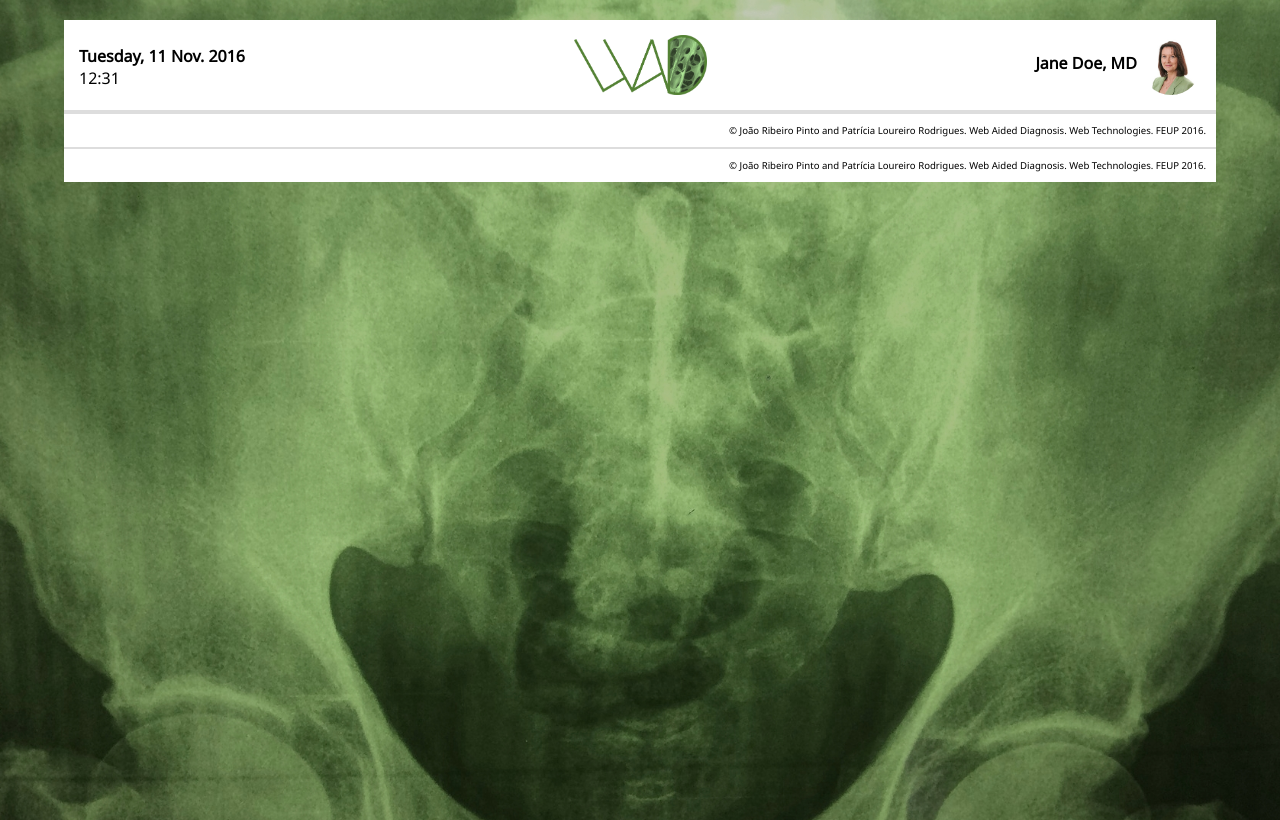
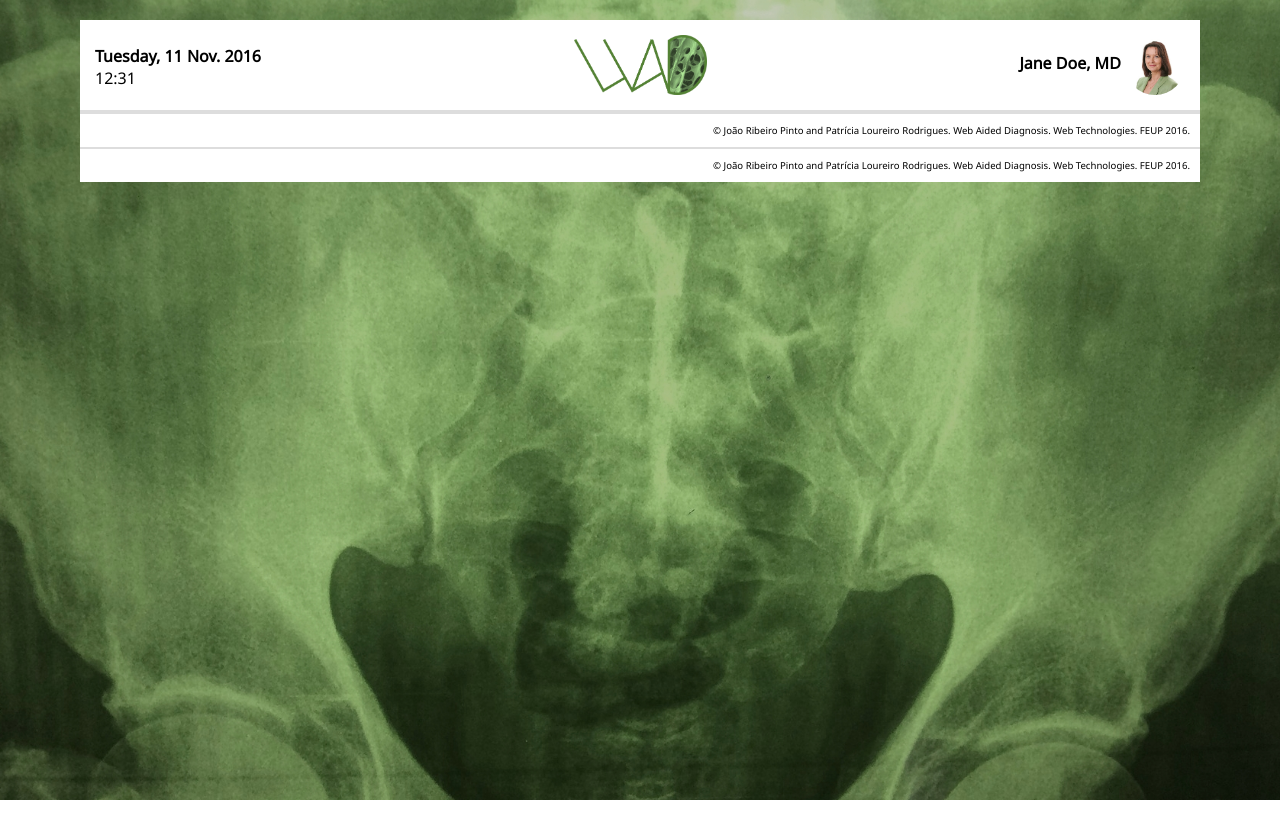
Before and after one commit to jtrpinto/wad, a PHP site: template templates/footer.php in a window 1280 px wide. Run offline with PHP 8.4, Linux system fonts and the light colour scheme; the template is opened without the code that fills it, so the values that code supplies are empty; some libraries are stand-ins or nearby versions.

Commit message:
Version2

```diff
--- a/database/appointments.php
+++ b/database/appointments.php
@@ -1,5 +1,5 @@
 <?php
 $stmt = $conn->prepare('SELECT * FROM wad.appointments');
 $stmt->execute();
-$categories = $srtmt->fetchAll();
+$categories = $stmt->fetchAll();
 ?>
--- a/files/css/style.css
+++ b/files/css/style.css
@@ -6,12 +6,14 @@ html {
   background-size: cover;
   background-repeat: no-repeat;
   background-position: fixed;
+  min-width: 35em;
 }
 body {
-  max-width: 90%;
-  height: 100%;
+  max-width: 70em;
+  height: 90%;
   margin: 0 auto;
   margin-top: 20px;
+  margin-bottom: 20px;
   font-family: 'Noto Sans', sans-serif;
 }
 .wad-side-menu{
@@ -25,6 +27,7 @@ body {
 @media (max-width: 70em) {
 html {
   background-color: #fff;
+  min-width: 35em;
 }
 body {
   width: 100%;
@@ -184,7 +187,7 @@ label{
   width:60%;
 }
 .input-box-half{
-  width:20.8%;
+  width:20.4%;
 }
 input{
   display: inline-block;
--- a/templates/footer.php
+++ b/templates/footer.php
@@ -1,6 +1,6 @@
 </div>
 <footer>
-  &#169 João Ribeiro Pinto and Patrícia Loureiro Rodrigues. Web Aided Diagnosis. Web Technologies. FEUP 2016.
+  &#169 Jo&atilde;o Ribeiro Pinto and Patr&iacute;cia Loureiro Rodrigues. Web Aided Diagnosis. Web Technologies. FEUP 2016.
 </footer>
 <div id="wad-doctor-popup" class="wad-popup">
   <a class="wad-popup-icon" href="#" onclick="closePopUp('wad-doctor-popup')"><i class="fa fa-times" aria-hidden="true"></i></a>
```
